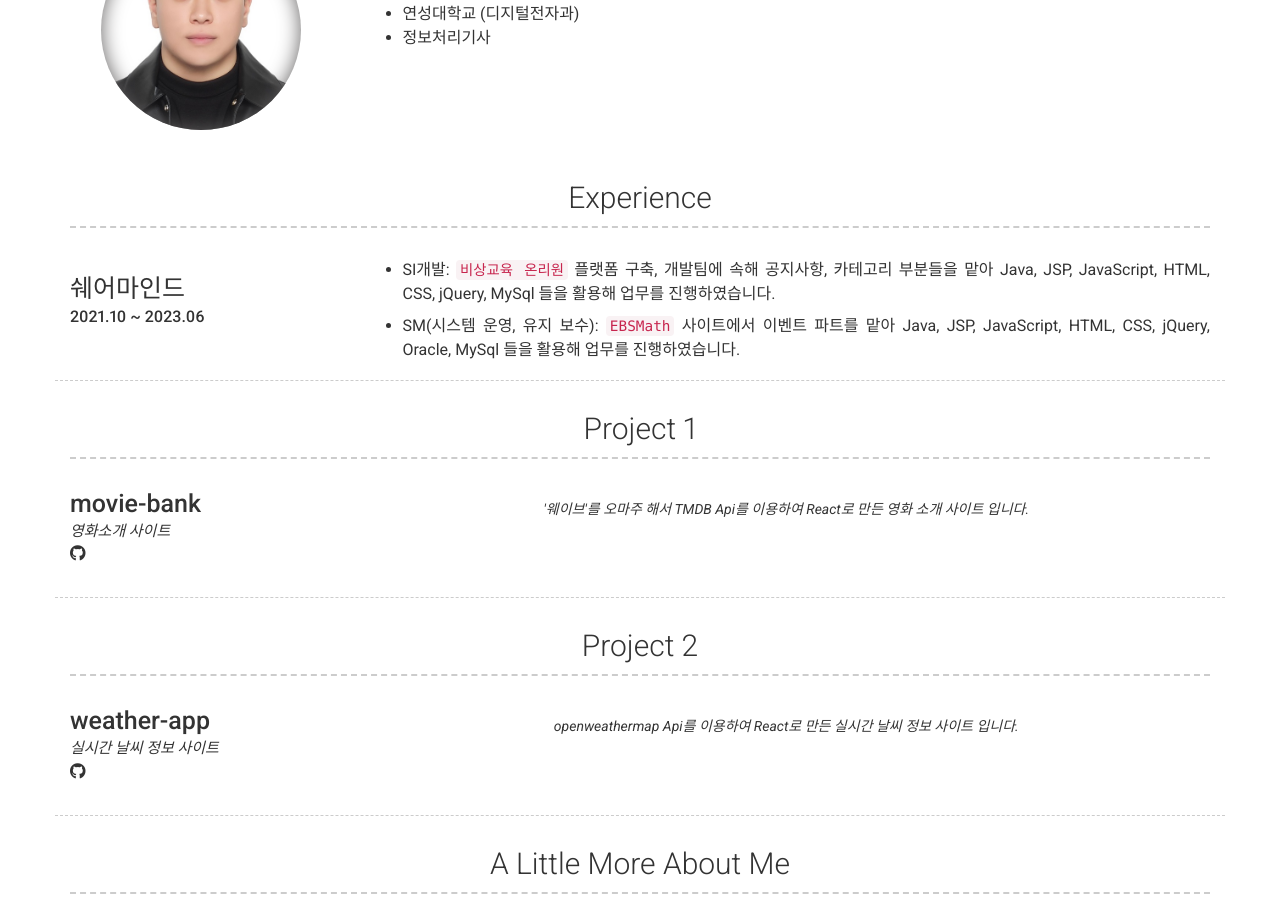
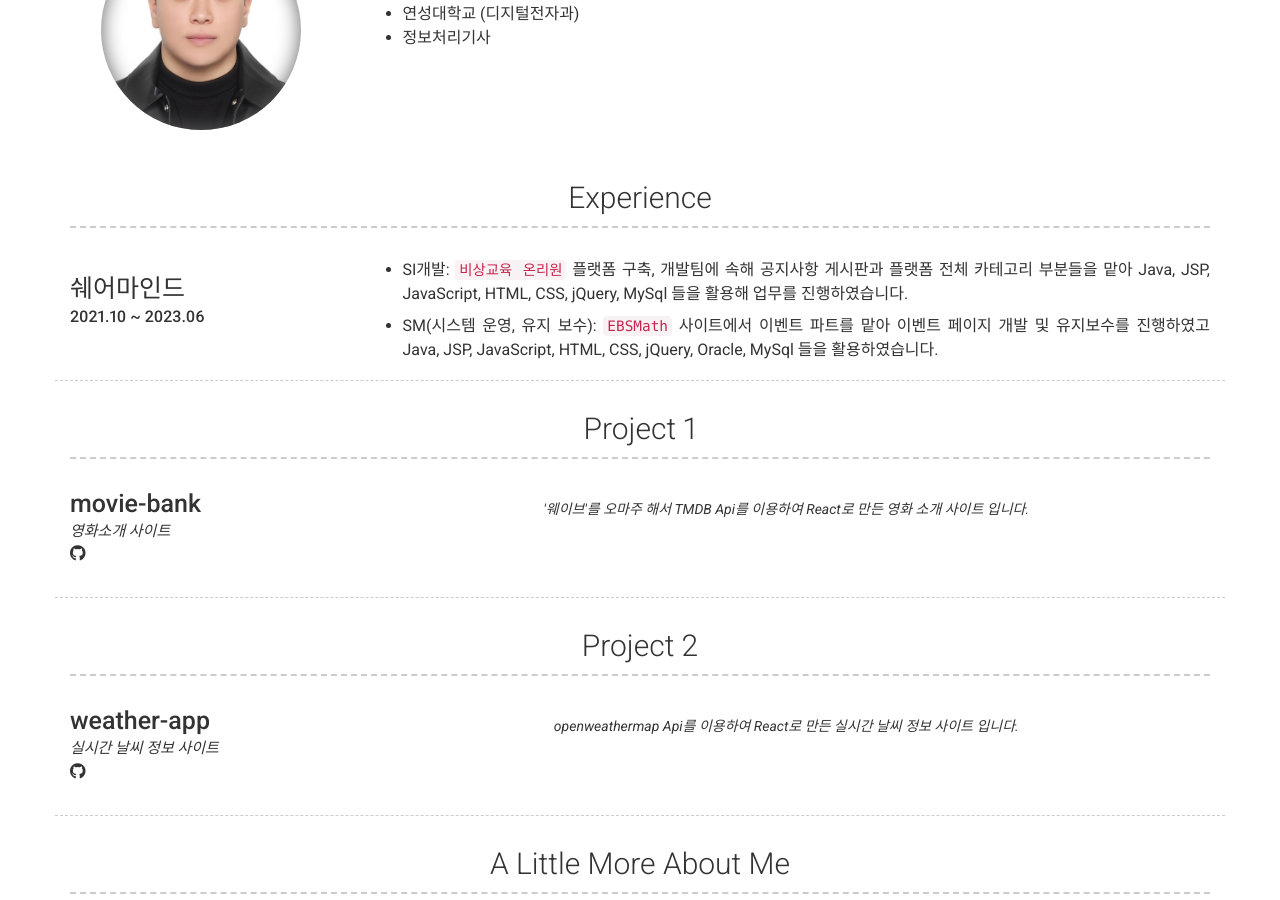
Before and after one commit to jsoh07/5hjae.github.io, a Jekyll site: the page built from index.md, in a window 1280 px wide and 900 px high, scrolled down 372 px. Built offline with Jekyll 4.4.1, drawn with Linux system fonts in a browser that asks for light colours; nearby versions of some CDN libraries.

Commit message:
exp 수정

```diff
--- a/_config.yml
+++ b/_config.yml
@@ -52,9 +52,9 @@ content:
         title: 쉐어마인드
         sub_title: 2021.10 ~ 2023.06
         description: | # this will include new lines to allow paragraphs
-         * SI개발: `비상교육 온리원` 플랫폼 구축, 개발팀에 속해 공지사항, 카테고리 부분들을 맡아 Java, JSP, JavaScript, HTML, CSS, jQuery, MySql 들을 활용해 업무를 진행하였습니다.
+         * SI개발: `비상교육 온리원` 플랫폼 구축, 개발팀에 속해 공지사항 게시판과 플랫폼 전체 카테고리 부분들을 맡아 Java, JSP, JavaScript, HTML, CSS, jQuery, MySql 들을 활용해 업무를 진행하였습니다.
 
-         * SM(시스템 운영, 유지 보수): `EBSMath` 사이트에서 이벤트 파트를 맡아 Java, JSP, JavaScript, HTML, CSS, jQuery, Oracle, MySql 들을 활용해 업무를 진행하였습니다.
+         * SM(시스템 운영, 유지 보수): `EBSMath` 사이트에서 이벤트 파트를 맡아 이벤트 페이지 개발 및 유지보수를 진행하였고 Java, JSP, JavaScript, HTML, CSS, jQuery, Oracle, MySql 들을 활용하였습니다.
 
   - title: Project 1 # Title for the section
     layout: list # Type of content section (list/text)
```
